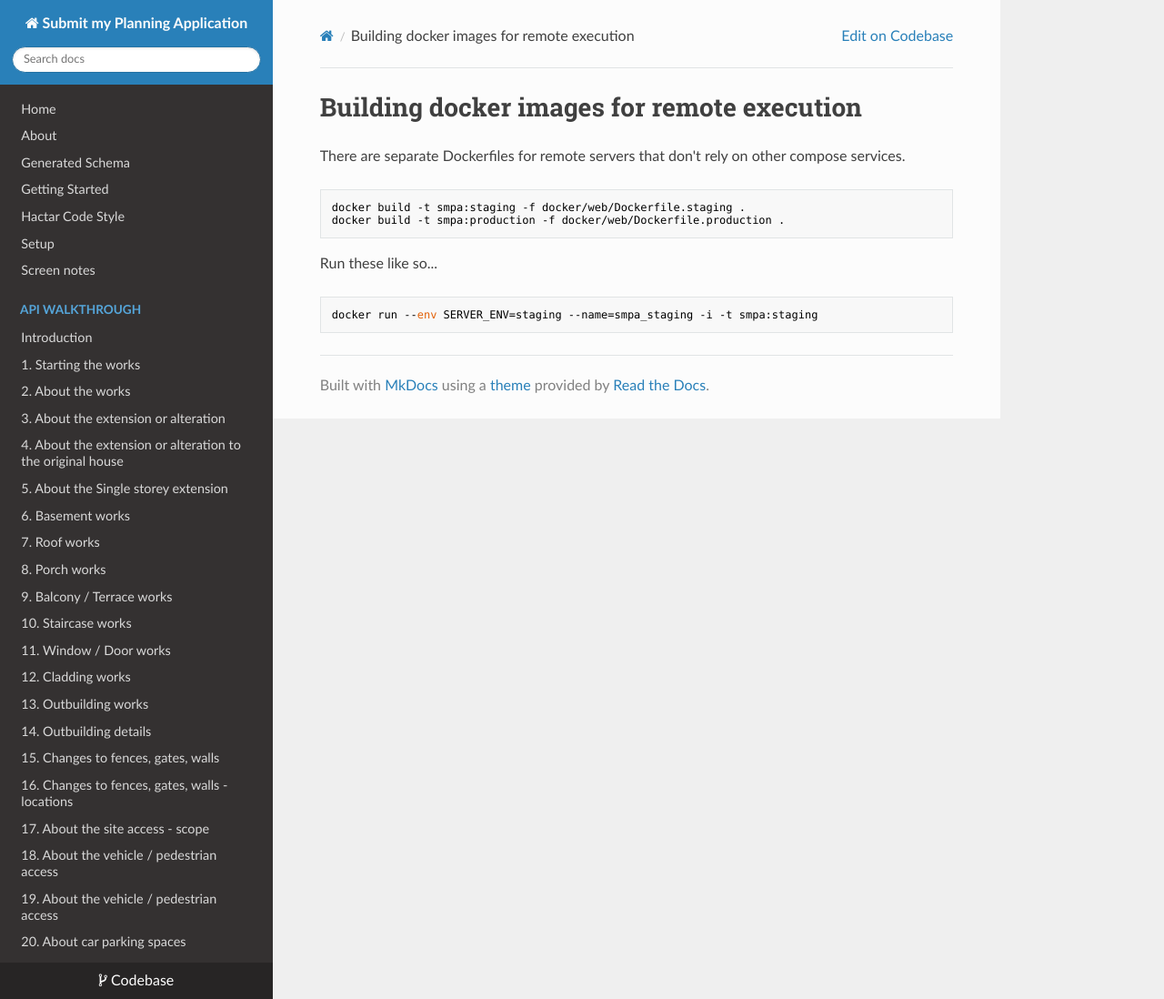
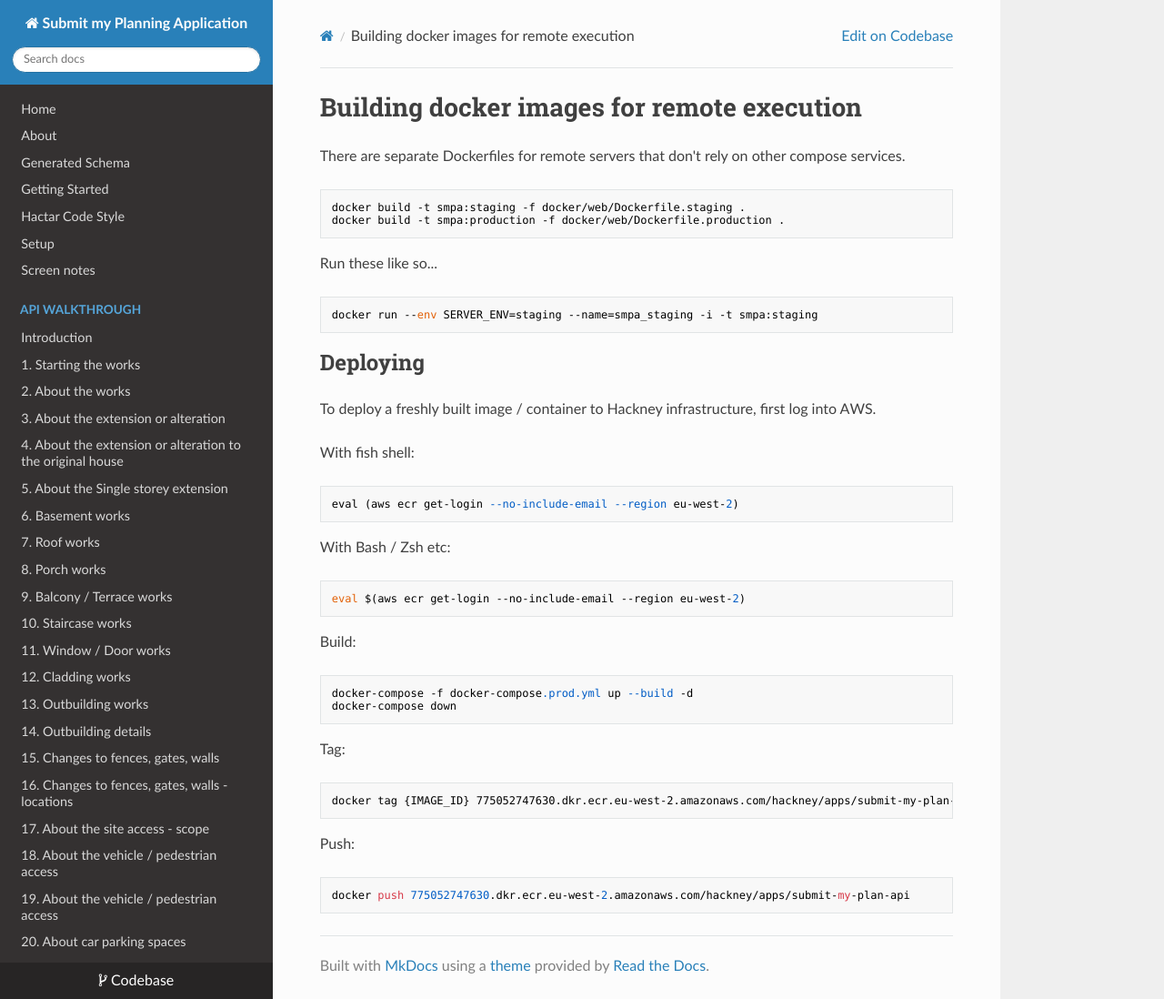
Before and after one commit to LBHackney-IT/smpa-backend, an MkDocs documentation site: the page built from docs/docs/building.md, in a window 1280 px wide and 1098 px high. Shown: the whole window at 91% size. Built offline with MkDocs 1.6.1, drawn with Linux system fonts in a browser that asks for light colours; nearby versions of some CDN libraries.

Commit message:
Updated docs with production deployment steps.

```diff
--- a/docs/docs/building.md
+++ b/docs/docs/building.md
@@ -8,3 +8,29 @@ There are separate Dockerfiles for remote servers that don't rely on other compo
 Run these like so...
 
     docker run --env SERVER_ENV=staging --name=smpa_staging -i -t smpa:staging
+
+
+## Deploying
+
+To deploy a freshly built image / container to Hackney infrastructure, first log into AWS.
+
+With fish shell:
+
+    eval (aws ecr get-login --no-include-email --region eu-west-2)
+
+With Bash / Zsh etc:
+
+    eval $(aws ecr get-login --no-include-email --region eu-west-2)
+
+Build:
+
+    docker-compose -f docker-compose.prod.yml up --build -d
+    docker-compose down
+
+Tag:
+
+    docker tag {IMAGE_ID} 775052747630.dkr.ecr.eu-west-2.amazonaws.com/hackney/apps/submit-my-plan-api
+
+Push:
+
+    docker push 775052747630.dkr.ecr.eu-west-2.amazonaws.com/hackney/apps/submit-my-plan-api
```
